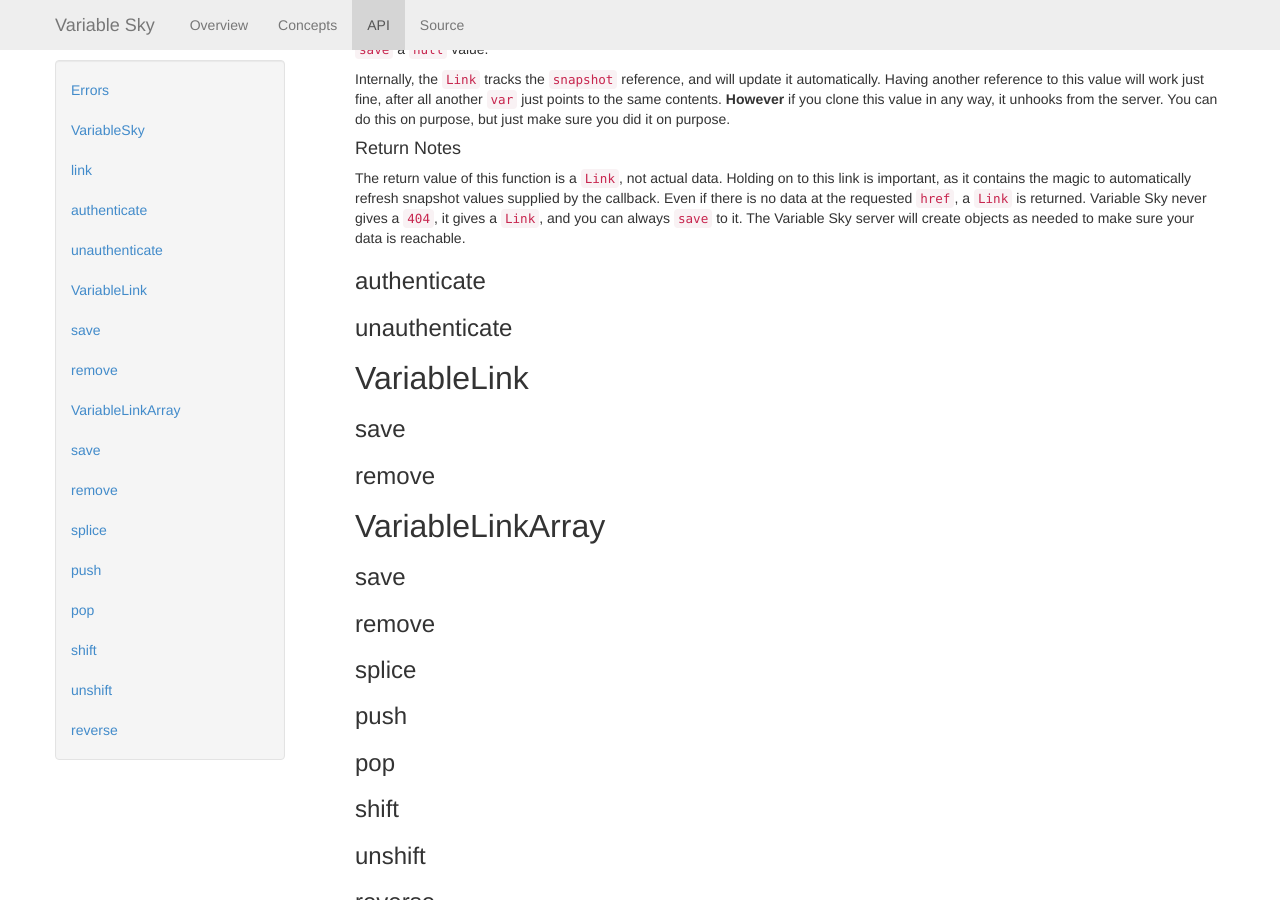
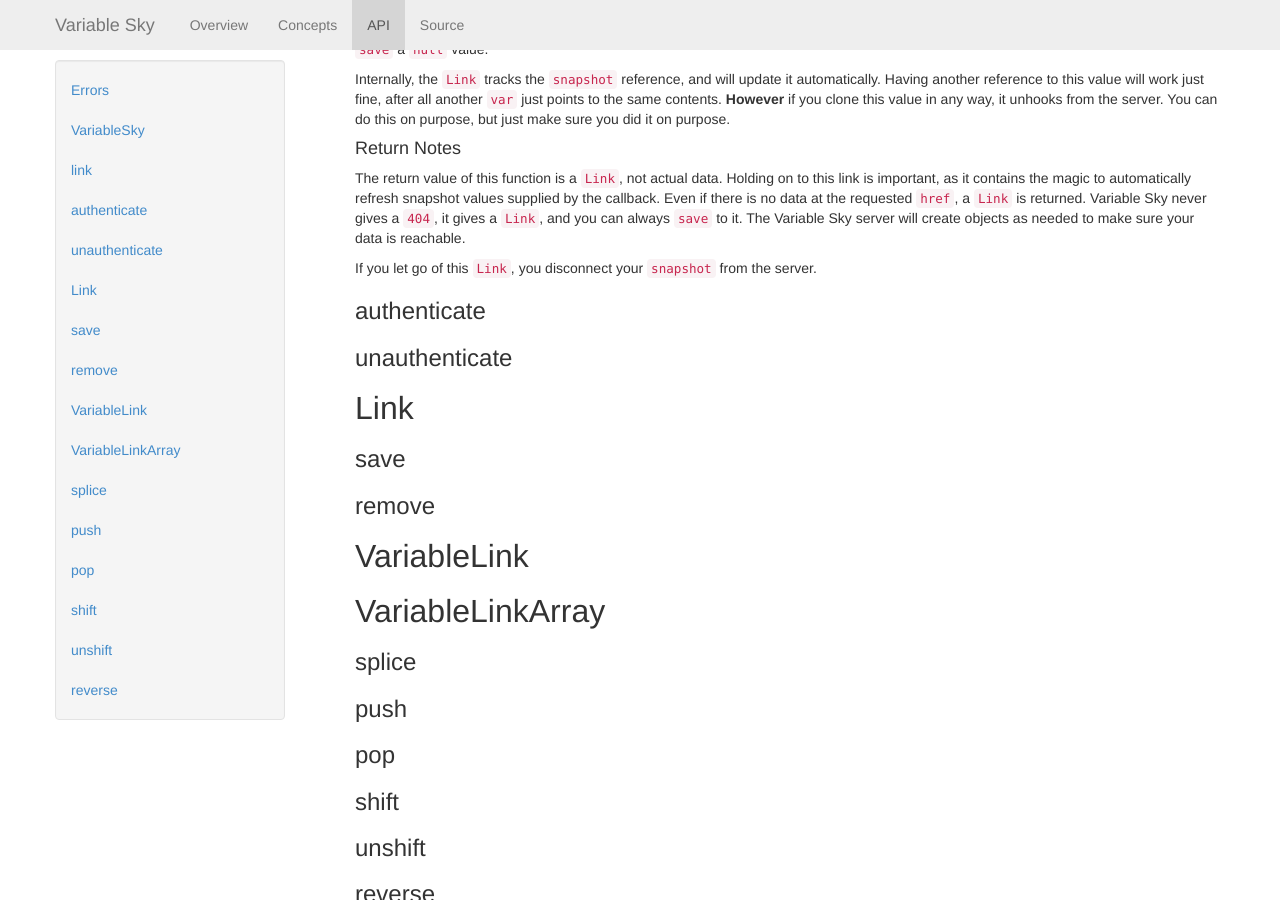
Before and after one commit to wballard/VariableSky, a Jekyll site: the page built from api.markdown, in a window 1280 px wide and 900 px high, scrolled down 811 px. Built offline with Jekyll 4.4.1, drawn with Linux system fonts in a browser that asks for light colours; Markdown is read by kramdown in place of the engine named in the settings.

Commit message:
api outline

```diff
--- a/api.markdown
+++ b/api.markdown
@@ -55,14 +55,16 @@
 The Variable Sky server will create objects as needed to make sure your
 data is reachable.
 
+If you let go of this `Link`, you disconnect your `snapshot` from the
+server.
+
 ### authenticate
 ### unauthenticate
-## VariableLink
+## Link
 ### save
 ### remove
+## VariableLink
 ## VariableLinkArray
-### save
-### remove
 ### splice
 ### push
 ### pop
```
